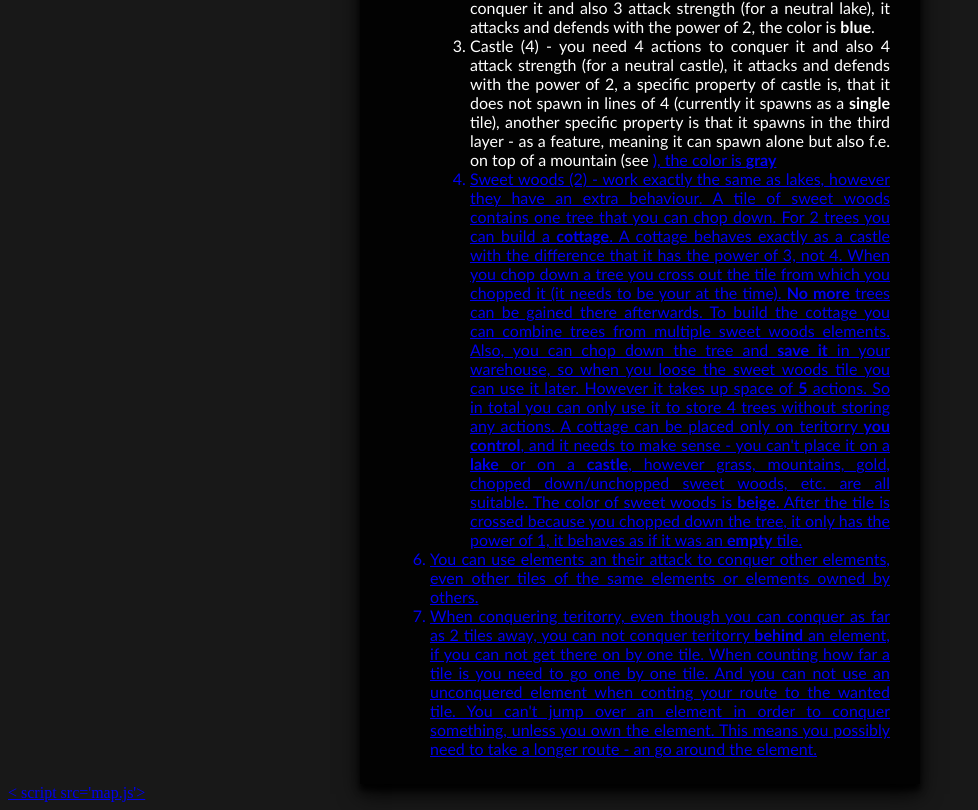
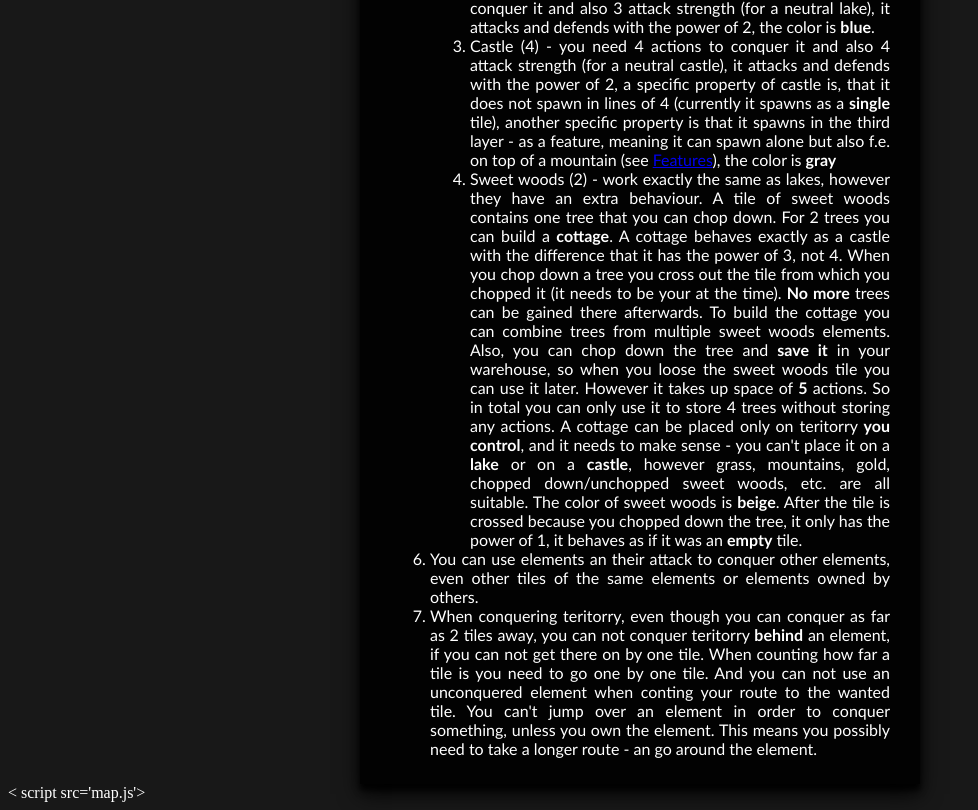
Before and after one commit to matusmlady/azivon, a plain HTML site: page index.html in a window 1280 px wide. Shown: the part 2407-3217 px from the top of the page, without its empty margins (0-978 px from the left). Drawn offline with Linux system fonts and the light colour scheme.

Commit message:
Update index.html

```diff
--- a/index.html
+++ b/index.html
@@ -91,7 +91,7 @@
     <ol>
      <li>Mountains (3) - spawns in lines of 3, you need 3 actions to conquer it and also 3 attack strength (for a neutral mountain), it attacks and defends with the power of 3, the color is <b>brown</b>.</li>
      <li>Lakes (2) - spawns in lines of 2, you need 2 actions to conquer it and also 3 attack strength (for a neutral lake), it attacks and defends with the power of 2, the color is <b>blue</b>.</li>
-     <li>Castle (4) - you need 4 actions to conquer it and also 4 attack strength (for a neutral castle), it attacks and defends with the power of 2, a specific property of castle is, that it does not spawn in lines of 4 (currently it spawns as a <b>single</b> tile), another specific property is that it spawns in the third layer - as a feature, meaning it can spawn alone but also f.e. on top of a mountain (see <a href ="#features>"Features</a>), the color is <b>gray</b></li>
+     <li>Castle (4) - you need 4 actions to conquer it and also 4 attack strength (for a neutral castle), it attacks and defends with the power of 2, a specific property of castle is, that it does not spawn in lines of 4 (currently it spawns as a <b>single</b> tile), another specific property is that it spawns in the third layer - as a feature, meaning it can spawn alone but also f.e. on top of a mountain (see <a href ="#features">Features</a>), the color is <b>gray</b></li>
      <li>Sweet woods (2) - work exactly the same as lakes, however they have an extra behaviour. A tile of sweet woods contains one tree that you can chop down. For 2 trees you can build a <b>cottage</b>. A cottage behaves exactly as a castle with the difference that it has the power of 3, not 4. When you chop down a tree you cross out the tile from which you chopped it (it needs to be your at the time). <b>No more</b> trees can be gained there afterwards. To build the cottage you can combine trees from multiple sweet woods elements. Also, you can chop down the tree and <b>save it</b> in your warehouse, so when you loose the sweet woods tile you can use it later. However it takes up space of <b>5</b> actions. So in total you can only use it to store 4 trees without storing any actions. A cottage can be placed only on teritorry <b>you control</b>, and it needs to make sense - you can't place it on a <b>lake</b> or on a <b>castle</b>, however grass, mountains, gold, chopped down/unchopped sweet woods, etc. are all suitable. The color of sweet woods is <b>beige</b>. After the tile is crossed because you chopped down the tree, it only has the power of 1, it behaves as if it was an <b>empty</b> tile.</li>
     </ol>
     <li>You can use elements an their attack to conquer other elements, even other tiles of the same elements or elements owned by others.</li>
```
